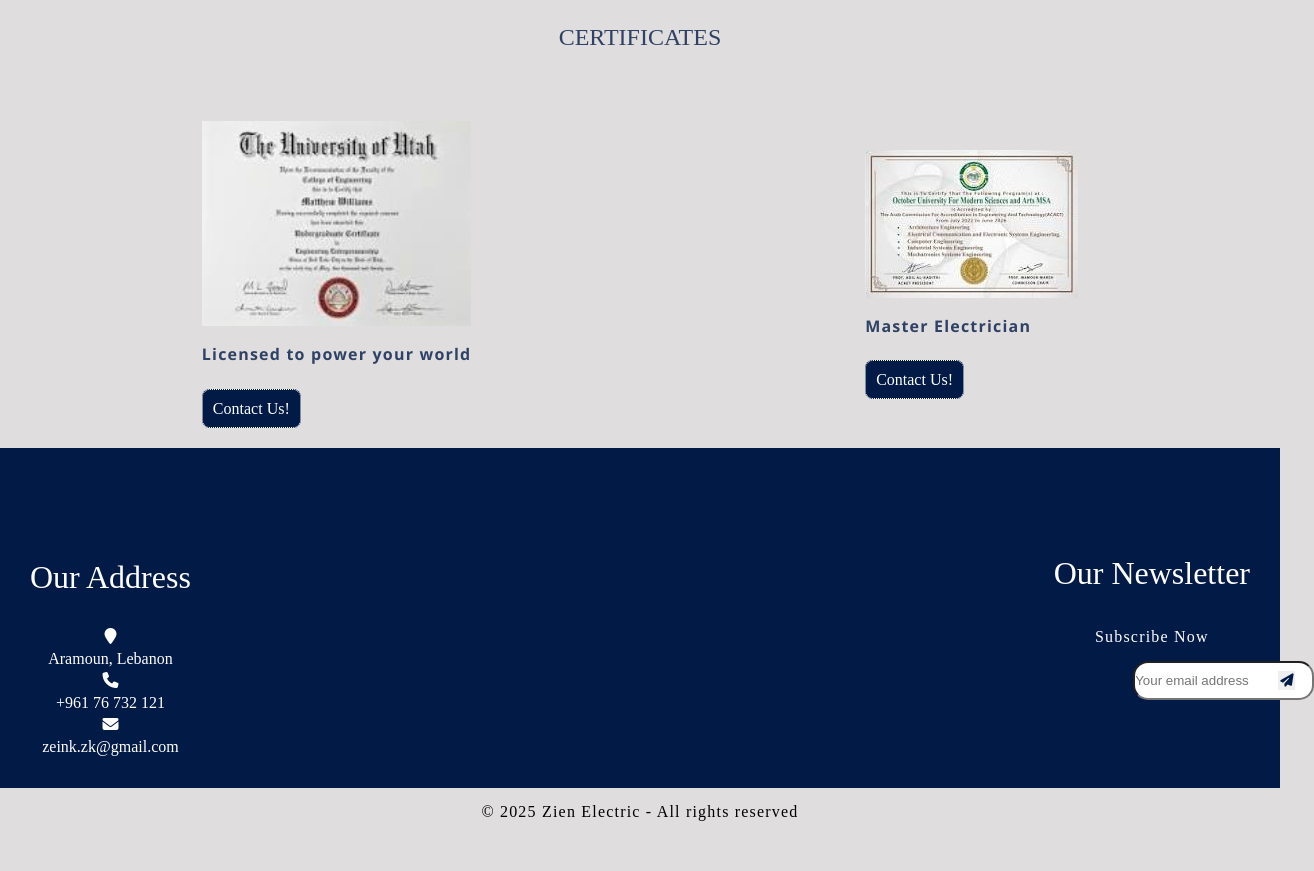
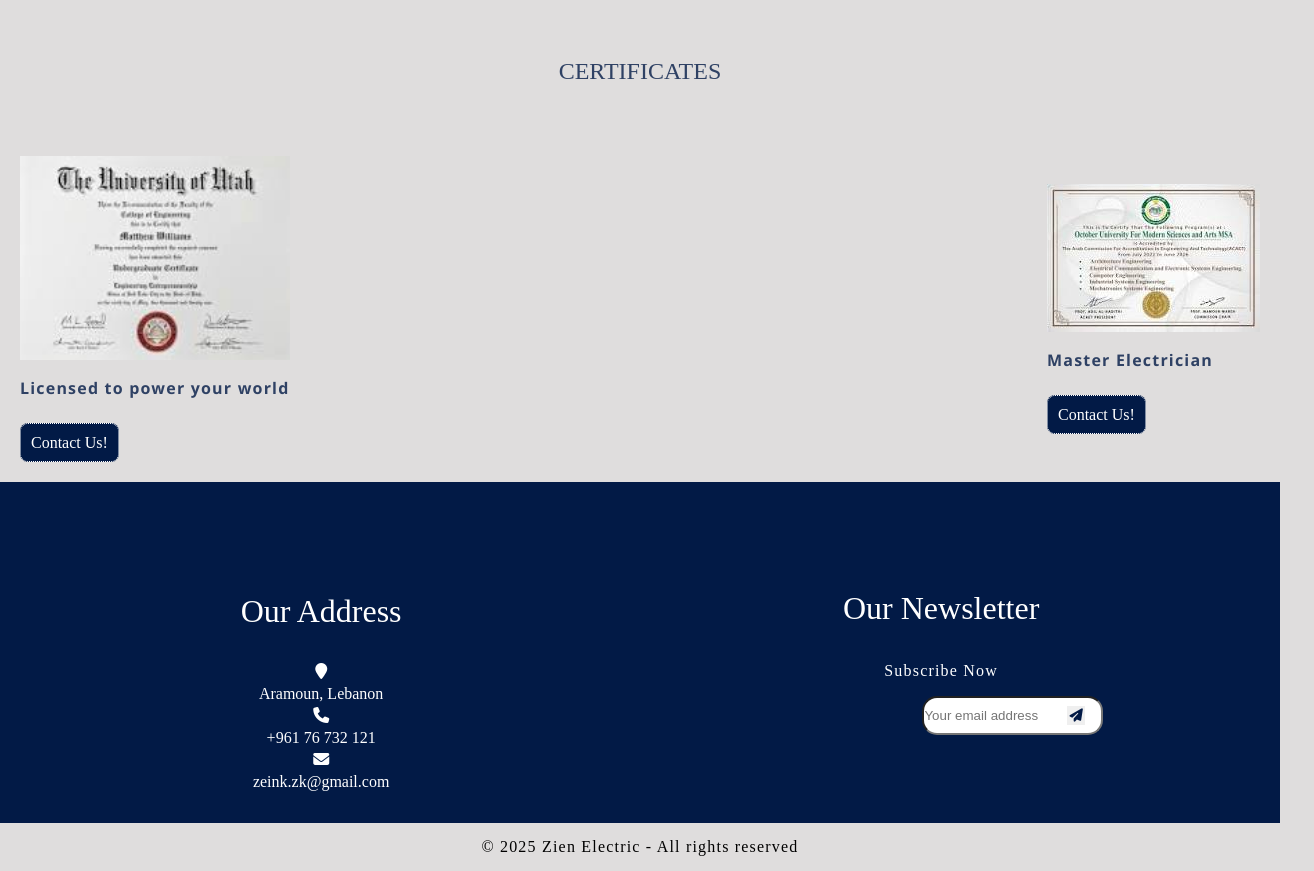
Before and after one commit to Mrasheed001/ZIEN-ELECTRIC., a plain HTML site: page about.html in a window 1280 px wide. Shown: the part 1531-2402 px from the top of the page, 1314 px wide, since content can reach past the window. Before the commit the page ends 2368 px from the top, so only its background shows below. Drawn offline with nearby package versions, Linux system fonts and the light colour scheme.

Commit message:
Update global.css

```diff
--- a/global.css
+++ b/global.css
@@ -180,8 +180,8 @@ i{
     display:flex;
     flex-direction: row;
     align-items: center;
-    justify-content: space-around;
-    padding: 30px 10px;
+    justify-content: space-between;
+    padding: 30px 20px;
 }
 
 
@@ -214,8 +214,11 @@ a .btn{
 
 .flex-item.footer{
     align-items: center;
-    justify-content: space-between;
+    justify-content: space-around;
     text-align: center;
+    line-height: 15px 0px;
+    border-spacing: 1px #fff solid;
+    border-color: chartreuse;
 }
 
 
@@ -223,12 +226,6 @@ a .btn{
     display:none;
 }
 
-.flex-item.footer{
-    line-height: 15px 0px;
-    justify-content: space-between;
-    border-spacing: 1px #fff solid;
-    border-color: chartreuse;
-}
 
 #footer{
     line-height: 22px;
```
